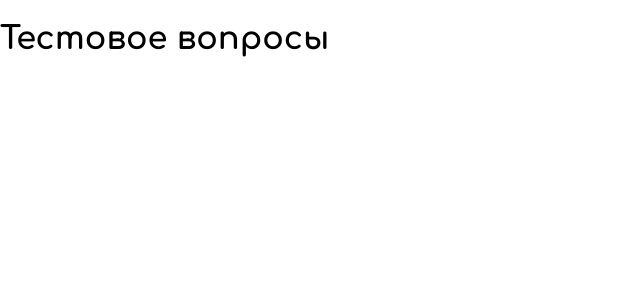
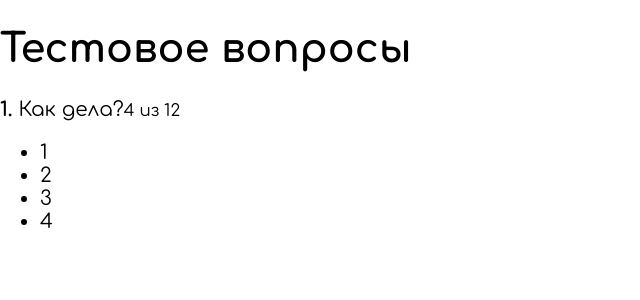
Before and after one commit to Belchenkov/react-quiz, a React app: page / in a window 1280 px wide. Shown: the top 300 px of the page, without its empty margins (0-640 px from the left). Built offline with nearby package versions, Linux system fonts and the light colour scheme.

Commit message:
Компонент активного вопроса

```diff
--- a/src/components/ActiveQuiz/ActiveQuiz.css
+++ b/src/components/ActiveQuiz/ActiveQuiz.css
@@ -0,0 +1,14 @@
+.ActiveQuiz {
+    padding: 20px;
+    color: #fff;
+    border: 2px solid #fff;
+    border-radius: 5px;
+    margin: 0 10px;
+    box-sizing: border-box;
+    box-shadow: 0 0 25px rgba(0, 0, 0, 0.8);
+}
+
+.Question {
+    display: flex;
+    justify-content: space-between;
+}
--- a/src/components/ActiveQuiz/ActiveQuiz.js
+++ b/src/components/ActiveQuiz/ActiveQuiz.js
@@ -0,0 +1,22 @@
+import React from 'react';
+import classes from './ActiveQuiz.css';
+
+const ActiveQuiz = props => (
+    <div className={classes.ActiveQuiz}>
+        <p className={classes.Question}>
+            <span>
+                <strong>1.</strong>{' '}
+                Как дела?
+            </span>
+            <small>4 из 12</small>
+        </p>
+        <ul>
+            <li>1</li>
+            <li>2</li>
+            <li>3</li>
+            <li>4</li>
+        </ul>
+    </div>
+);
+
+export default ActiveQuiz;
--- a/src/containers/Quiz/Quiz.css
+++ b/src/containers/Quiz/Quiz.css
@@ -11,3 +11,7 @@
 .Quiz h1 {
     margin-left: 10px;
 }
+
+.QuizWrapper {
+    width: 600px;
+}
--- a/src/containers/Quiz/Quiz.js
+++ b/src/containers/Quiz/Quiz.js
@@ -1,6 +1,7 @@
 import React, {Component} from 'react';
+import classes from './Quiz.css';
 
-import classes from './Quiz.css';
+import ActiveQuiz from "../../components/ActiveQuiz/ActiveQuiz";
 
 class Quiz extends Component {
     state = {
@@ -10,7 +11,10 @@ class Quiz extends Component {
     render () {
         return (
             <div className={classes.Quiz}>
-                <h1>Тестовое вопросы</h1>
+                <div className={classes.QuizWrapper}>
+                    <h1>Тестовое вопросы</h1>
+                    <ActiveQuiz />
+                </div>
             </div>
         );
     }
--- a/src/index.css
+++ b/src/index.css
@@ -6,6 +6,7 @@ body {
   font-family: 'Comfortaa', cursive;
   -webkit-font-smoothing: antialiased;
   -moz-osx-font-smoothing: grayscale;
+  font-size: 20px;
 }
 
 code {
```
